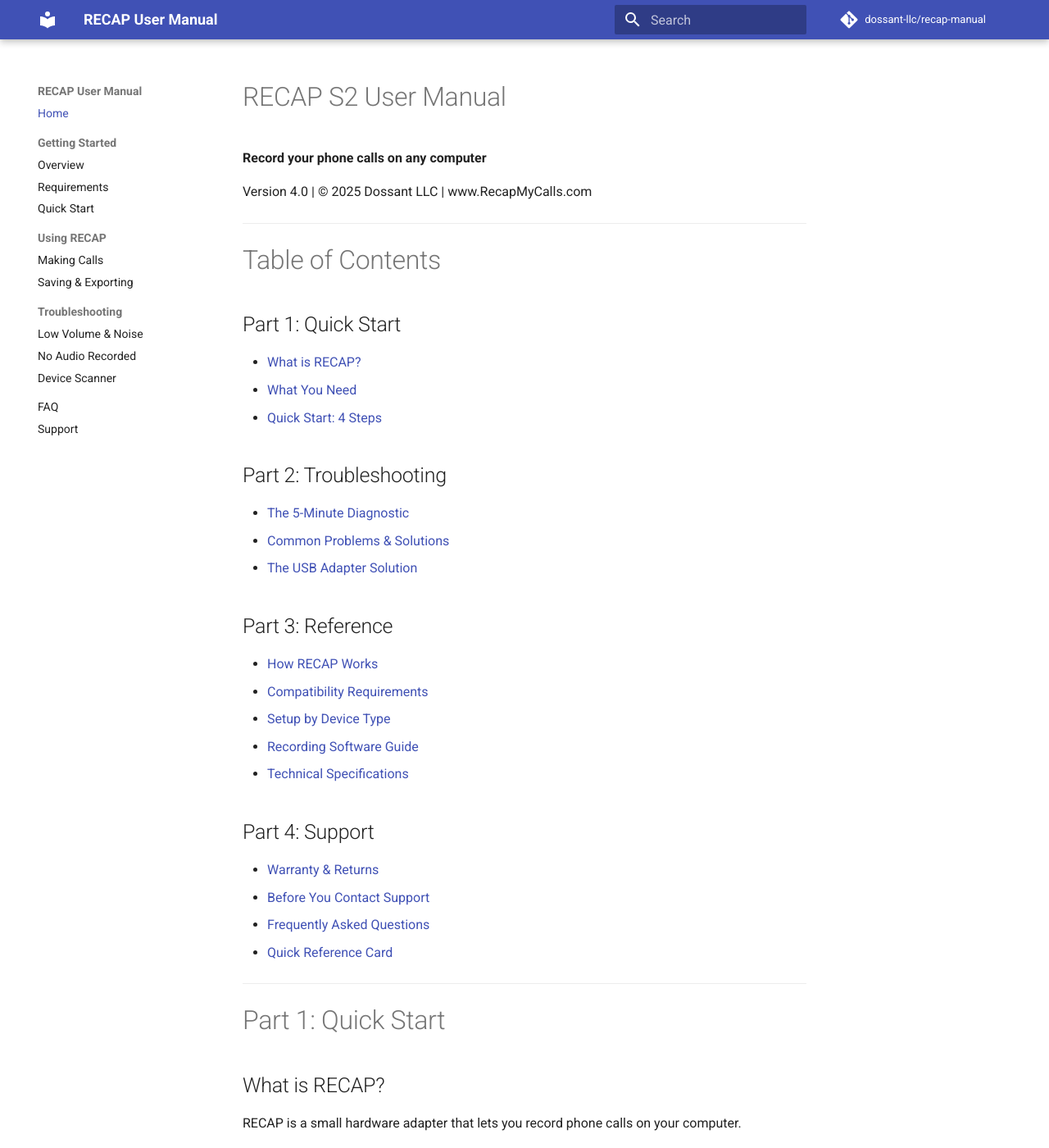
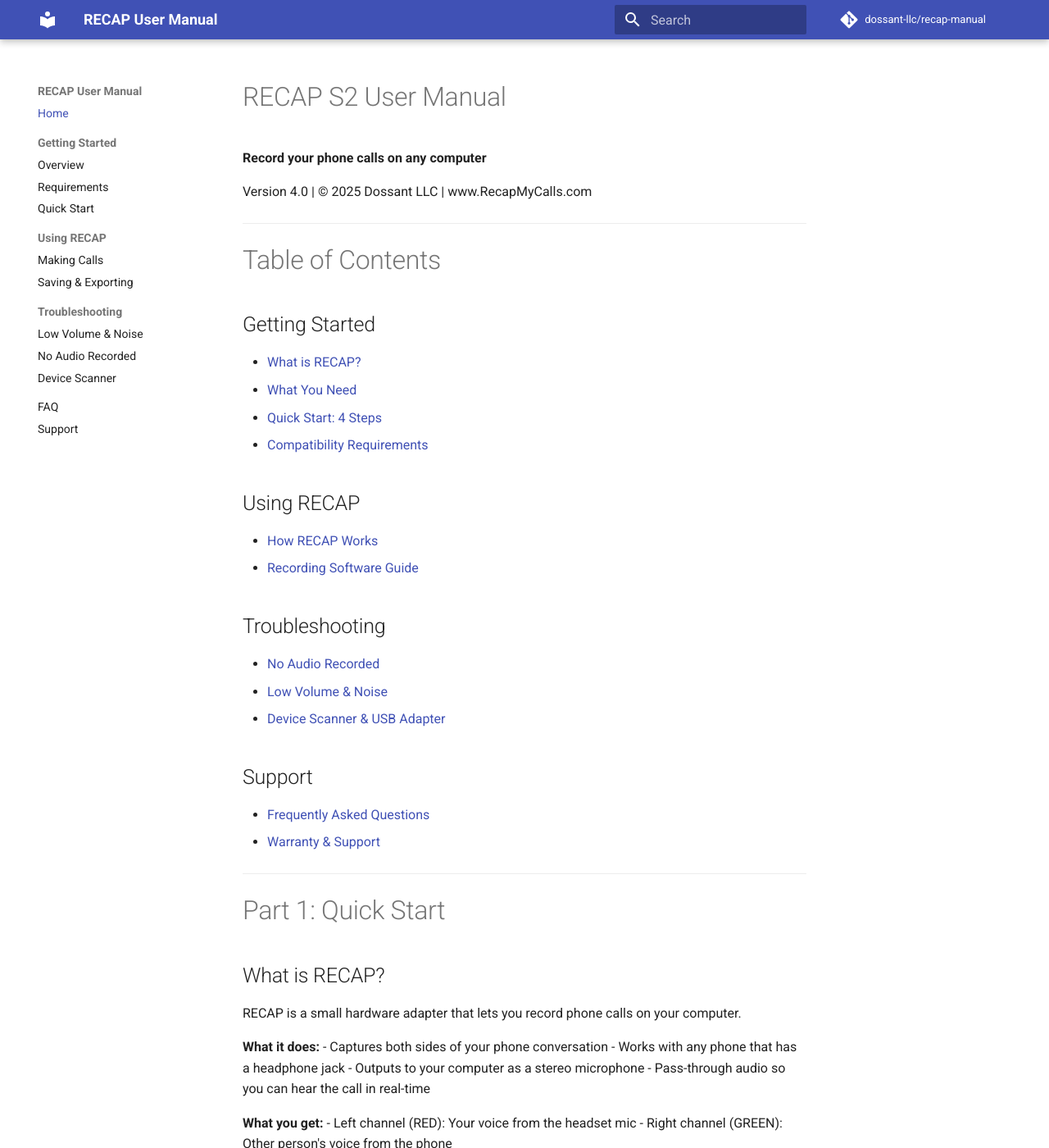
Before and after one commit to dossant-llc/recap-manual, an MkDocs documentation site: the page built from docs/index.md, in a window 1280 px wide and 1400 px high. Shown: the whole window at 82% size. Built offline with MkDocs 1.6.1 and Material for MkDocs 9.7.7, drawn with Linux system fonts in a browser that asks for light colours; comment, search, counter and statistics services are not loaded.

Commit message:
fix: Update all cross-page navigation links
- Fixed Table of Contents on home page to link to correct pages
- Updated all internal anchor links to use relative page paths
- Changed #anchor-links to ../page.md format for cross-page navigation
- Verified build succeeds with no broken link warnings

All navigation between pages now works correctly.

🤖 Generated with [Claude Code](https://claude.com/claude-code)

Co-Authored-By: Claude <noreply@anthropic.com>

```diff
--- a/docs/index.md
+++ b/docs/index.md
@@ -8,28 +8,24 @@ Version 4.0 | © 2025 Dossant LLC | www.RecapMyCalls.com
 
 # Table of Contents
 
-## Part 1: Quick Start
+## Getting Started
 - [What is RECAP?](#what-is-recap)
-- [What You Need](#what-you-need)
-- [Quick Start: 4 Steps](#quick-start-4-steps)
+- [What You Need](getting-started/overview.md)
+- [Quick Start: 4 Steps](getting-started/quick-start.md)
+- [Compatibility Requirements](getting-started/requirements.md)
 
-## Part 2: Troubleshooting
-- [The 5-Minute Diagnostic](#the-5-minute-diagnostic)
-- [Common Problems & Solutions](#common-problems--solutions)
-- [The USB Adapter Solution](#the-usb-adapter-solution)
+## Using RECAP
+- [How RECAP Works](using-recap/making-calls.md)
+- [Recording Software Guide](using-recap/saving-exporting.md)
 
-## Part 3: Reference
-- [How RECAP Works](#how-recap-works)
-- [Compatibility Requirements](#compatibility-requirements)
-- [Setup by Device Type](#setup-by-device-type)
-- [Recording Software Guide](#recording-software-guide)
-- [Technical Specifications](#technical-specifications)
+## Troubleshooting
+- [No Audio Recorded](troubleshooting/no-audio.md)
+- [Low Volume & Noise](troubleshooting/low-volume-noise.md)
+- [Device Scanner & USB Adapter](troubleshooting/device-scanner.md)
 
-## Part 4: Support
-- [Warranty & Returns](#warranty--returns)
-- [Before You Contact Support](#before-you-contact-support)
-- [Frequently Asked Questions](#frequently-asked-questions)
-- [Quick Reference Card](#quick-reference-card)
+## Support
+- [Frequently Asked Questions](faq.md)
+- [Warranty & Support](support.md)
 
 ---
 
```
Also changed, not shown: docs/getting-started/quick-start.md (+4 -4 lines), docs/troubleshooting/low-volume-noise.md (+2 -2 lines), docs/troubleshooting/no-audio.md (+1 -1 lines).
